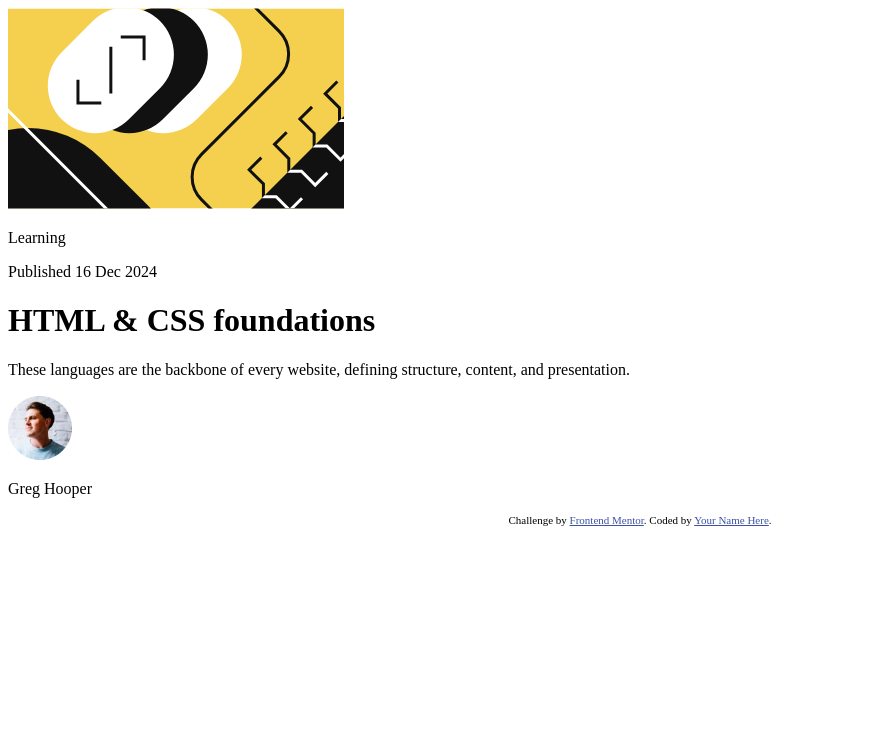
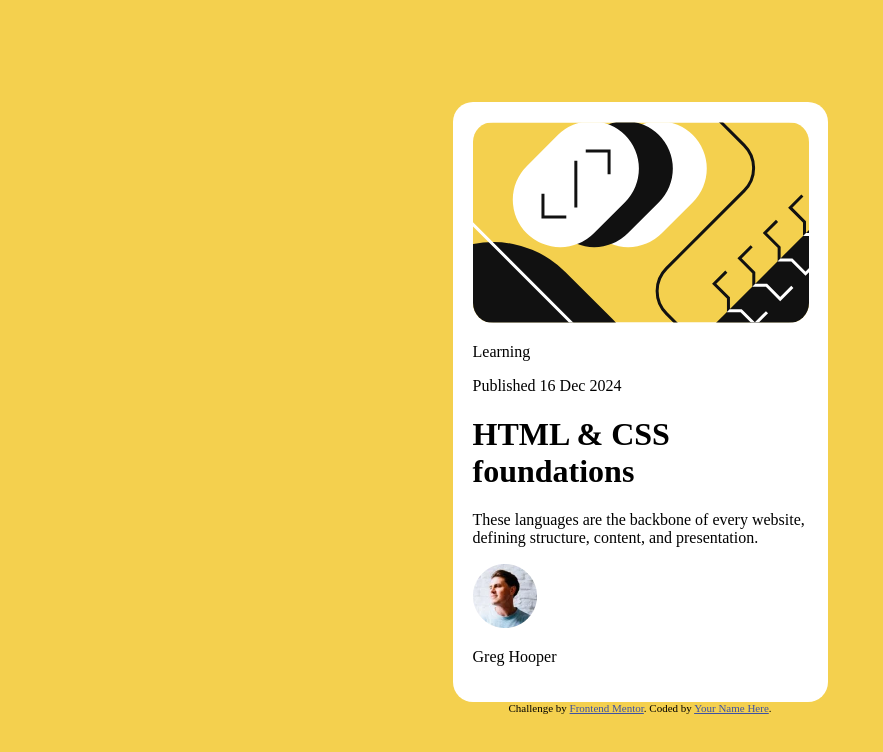
Before and after one commit to himanshu-gb/blog-preview-card-challange, a plain HTML site: page index.html in a window 1280 px wide. Shown: the whole page, without its empty margins (0-883 px from the left). Drawn offline with Linux system fonts and the light colour scheme.

Commit message:
style for blog card image

```diff
--- a/index.html
+++ b/index.html
@@ -5,6 +5,7 @@
   <meta name="viewport" content="width=device-width, initial-scale=1.0"> <!-- displays site properly based on user's device -->
 
   <link rel="icon" type="image/png" sizes="32x32" href="./assets/images/favicon-32x32.png">
+  <link rel="stylesheet" href="style.css">
 
   <title>Frontend Mentor | Blog preview card</title>
 
--- /dev/null
+++ b/style.css
@@ -0,0 +1,26 @@
+:root {
+    --Yellow: hsl(47, 88%, 63%);
+    --White: hsl(0, 0%, 100%);
+    --Gray: hsl(0, 0%, 42%);
+    --Black: hsl(0, 0%, 7%);
+}
+
+body{
+    background-color: var(--Yellow);
+    display: flex;
+    flex-direction: column;
+    justify-content: center;
+    align-items: center;
+    height: 100vh;
+}
+
+.blog {
+    background-color: var(--White);
+    max-width: 335px;
+    padding: 20px;
+    border-radius: 20px;
+}
+
+.blog img {
+    border-radius: 20px;
+}
```
